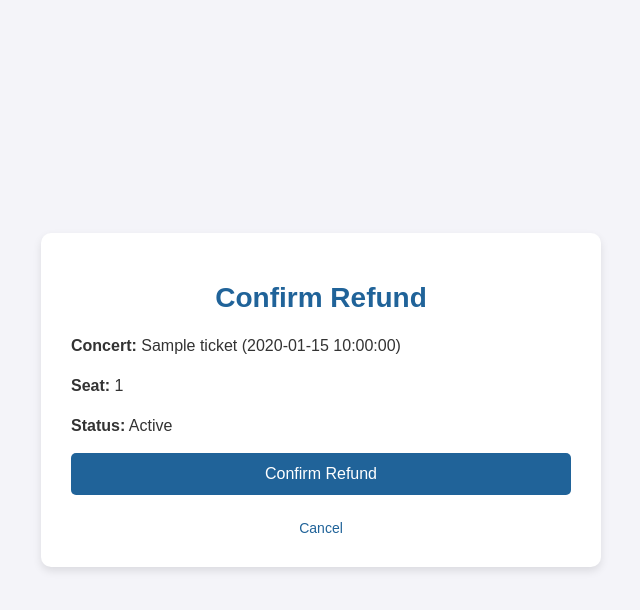
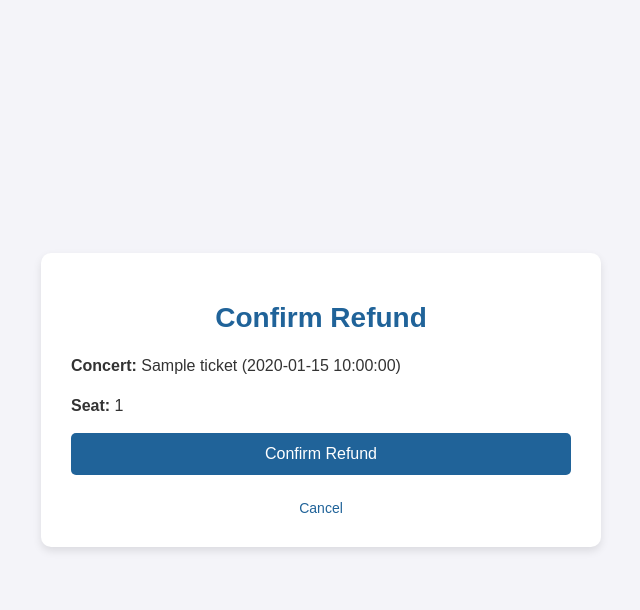
Before and after one commit to awesomePei/113-1-DB-final-project, a Flask app: template ticketvibe/templates/refund_ticket.html in a window 1280 px wide. Shown: the top 610 px of the page, without its empty margins (319-959 px from the left). Run offline with Flask 3, Linux system fonts and the light colour scheme; the template is opened without the code that fills it: most values are stand-ins (such as "Sample title", 1, 10 or a date in 2020).

Commit message:
refund fixed

```diff
--- a/ticketvibe/templates/refund_ticket.html
+++ b/ticketvibe/templates/refund_ticket.html
@@ -87,7 +87,6 @@
         <h1>Confirm Refund</h1>
         <p><strong>Concert:</strong> {{ ticket['concert_name'] }} ({{ ticket['concert_time'] }})</p>
         <p><strong>Seat:</strong> {{ ticket['seatID'] }}</p>
-        <p><strong>Status:</strong> Active</p>
 
         <!-- Refund Confirmation Button -->
         <form method="POST">
```
